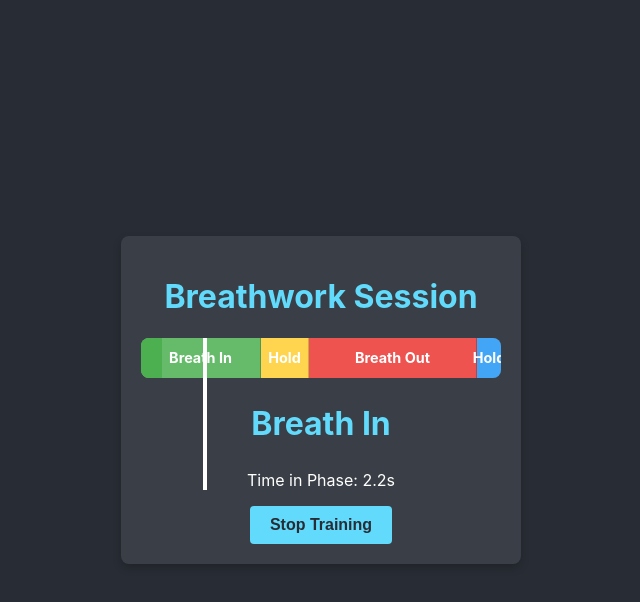
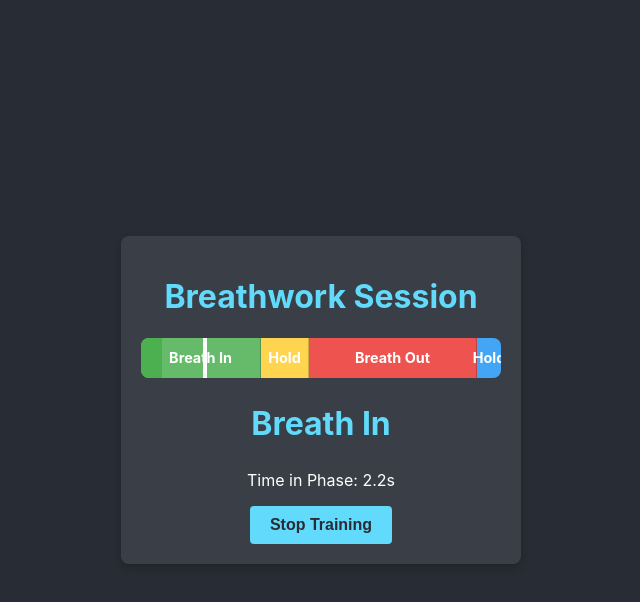
Before and after one commit to BassardF/clock, a React (Create React App) app: page / in a window 1280 px wide. Both pictures are taken after a click on the button "Start Training". Shown: the top 602 px of the page, without its empty margins (319-959 px from the left). Built offline with nearby package versions, Linux system fonts and the light colour scheme.

Commit message:
Adjust cursor height in linear progress bar

```diff
--- a/src/App.css
+++ b/src/App.css
@@ -78,7 +78,7 @@
   position: absolute;
   top: 0;
   width: 4px; /* Width of the cursor */
-  height: 100%; /* Height of the progress bar */
+  height: 40px; /* Height of the progress bar */
   background-color: white; /* Color of the cursor */
   transform: translateX(-50%); /* Center the cursor on its position */
   z-index: 2; /* Ensure it's above the progress bar */
```
